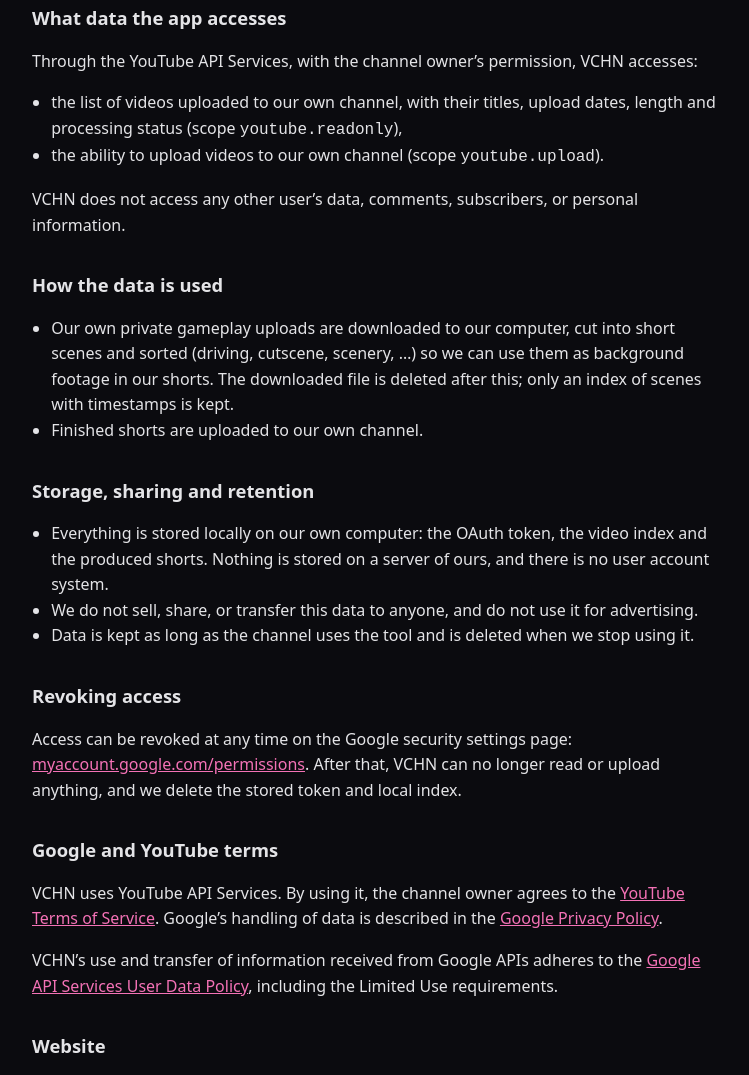
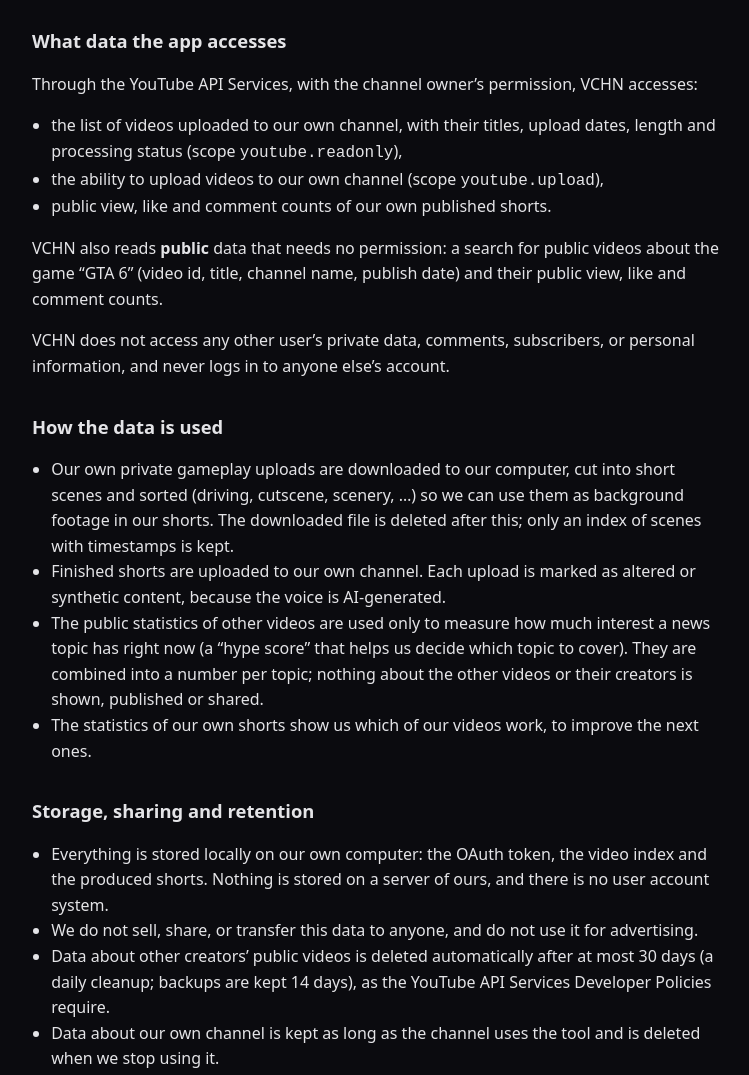
Before and after one commit to 0xjjona/0xjjona.github.io, a plain HTML site: page privacy.html in a window 1280 px wide. Shown: the part 294-1369 px from the top of the page, without its empty margins (264-1013 px from the left). Drawn offline with Linux system fonts and the light colour scheme.

Commit message:
Add files via upload

```diff
--- a/privacy.html
+++ b/privacy.html
@@ -10,7 +10,7 @@
 <body>
 <main>
   <h1>Privacy policy</h1>
-  <p class="muted">VCHN, the production tool of the VICE CITY HOOD NEWS channel. Last updated: 18 November 2026.</p>
+  <p class="muted">VCHN, the production tool of the VICE CITY HOOD NEWS channel. Last updated: 18 November 2026 (public video statistics and own-video statistics added).</p>
 
   <h2>Who uses the app</h2>
   <p>VCHN is a private tool. Only the people who run VICE CITY HOOD NEWS use it, and only with the YouTube channel
@@ -21,16 +21,25 @@
   <ul>
     <li>the list of videos uploaded to our own channel, with their titles, upload dates, length and processing status
       (scope <code>youtube.readonly</code>),</li>
-    <li>the ability to upload videos to our own channel (scope <code>youtube.upload</code>).</li>
+    <li>the ability to upload videos to our own channel (scope <code>youtube.upload</code>),</li>
+    <li>public view, like and comment counts of our own published shorts.</li>
   </ul>
-  <p>VCHN does not access any other user’s data, comments, subscribers, or personal information.</p>
+  <p>VCHN also reads <strong>public</strong> data that needs no permission: a search for public videos about the
+    game “GTA 6” (video id, title, channel name, publish date) and their public view, like and comment counts.</p>
+  <p>VCHN does not access any other user’s private data, comments, subscribers, or personal information, and never
+    logs in to anyone else’s account.</p>
 
   <h2>How the data is used</h2>
   <ul>
     <li>Our own private gameplay uploads are downloaded to our computer, cut into short scenes and sorted (driving,
       cutscene, scenery, …) so we can use them as background footage in our shorts. The downloaded file is deleted
       after this; only an index of scenes with timestamps is kept.</li>
-    <li>Finished shorts are uploaded to our own channel.</li>
+    <li>Finished shorts are uploaded to our own channel. Each upload is marked as altered or synthetic content, because
+      the voice is AI-generated.</li>
+    <li>The public statistics of other videos are used only to measure how much interest a news topic has right now
+      (a “hype score” that helps us decide which topic to cover). They are combined into a number per topic; nothing
+      about the other videos or their creators is shown, published or shared.</li>
+    <li>The statistics of our own shorts show us which of our videos work, to improve the next ones.</li>
   </ul>
 
   <h2>Storage, sharing and retention</h2>
@@ -38,7 +47,9 @@
     <li>Everything is stored locally on our own computer: the OAuth token, the video index and the produced shorts.
       Nothing is stored on a server of ours, and there is no user account system.</li>
     <li>We do not sell, share, or transfer this data to anyone, and do not use it for advertising.</li>
-    <li>Data is kept as long as the channel uses the tool and is deleted when we stop using it.</li>
+    <li>Data about other creators’ public videos is deleted automatically after at most 30 days (a daily cleanup;
+      backups are kept 14 days), as the YouTube API Services Developer Policies require.</li>
+    <li>Data about our own channel is kept as long as the channel uses the tool and is deleted when we stop using it.</li>
   </ul>
 
   <h2>Revoking access</h2>
```
